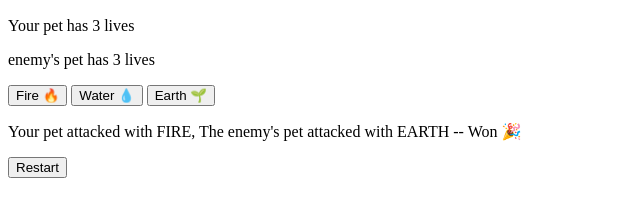
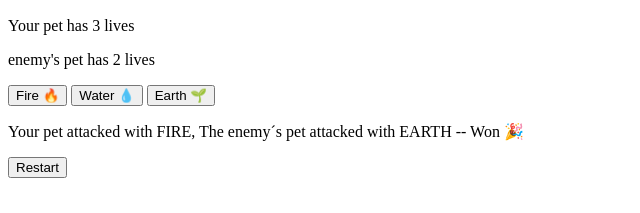
Before and after one commit to cobymotion/MokemonByPlatzi, a plain HTML site: page mokemon.html in a window 1280 px wide. Both pictures are taken after a click on the button "Fire 🔥". Shown: the part 200-413 px from the top of the page, 0-640 px from the left. Drawn offline with Linux system fonts and the light colour scheme.

Commit message:
Counter lifes

```diff
--- a/js/mokemon.js
+++ b/js/mokemon.js
@@ -1,6 +1,8 @@
 
 let playerAttack
 let enemyAttack
+let playerLifes = 3
+let enemyLifes = 3
 
 function randomNumber (min, max ){
   return Math.floor(Math.random() * (max - min + 1) + min )
@@ -83,10 +85,34 @@ function randomSelectEnemyAttack() {
 }
 
 function updateMessages(){
-  let spanPlayerAtack = document.getElementById('player-attack')
-  let spanEnemyAtack = document.getElementById('enemy-attack')
-  spanPlayerAtack.innerHTML = playerAttack
-  spanEnemyAtack.innerHTML = enemyAttack
+  let result = combat()
+  let messageSection = document.getElementById('messages')
+
+  let phrase = document.createElement('p');
+  phrase.innerHTML = 'Your pet attacked with '+ playerAttack +', The enemy´s pet attacked with ' + enemyAttack + ' -- ' + result
+  messageSection.appendChild(phrase)
+
+}
+
+function combat() {
+
+  let spanPlayerLifes = document.getElementById('playerLifes')
+  let spanEnemyLifes = document.getElementById('enemyLifes')
+
+  if(playerAttack == enemyAttack){
+    return 'Draw 😬';
+  } else if((playerAttack=='FIRE' && enemyAttack=='EARTH')
+            || (playerAttack=='EARTH' && enemyAttack=='WATER')
+            || (playerAttack=='WATER' && enemyAttack=='FIRE')){
+              enemyLifes--;
+              spanEnemyLifes.innerHTML = enemyLifes
+              return 'Won 🎉';
+            }
+            else {
+              playerLifes--;
+              spanPlayerLifes.innerHTML = playerLifes
+              return 'LOST 😵';
+            }
 }
 
 function startGame() {
--- a/mokemon.html
+++ b/mokemon.html
@@ -30,8 +30,8 @@
 
     <section id="select attack">
         <h2>Choose your attack</h2>
-        <p>Your <span id="petNamePlayer"></span> pet has <span>3</span> lives</p>
-        <p><span id="petNameEnemy"></span> enemy's pet has <span>3</span> lives</p>
+        <p>Your <span id="petNamePlayer"></span> pet has <span id="playerLifes">3</span> lives</p>
+        <p><span id="petNameEnemy"></span> enemy's pet has <span id="enemyLifes">3</span> lives</p>
         <p>
             <button id="button-fire">Fire 🔥</button>
             <button id="button-water">Water 💧</button>
@@ -40,7 +40,7 @@
     </section>
 
     <section id="messages">
-        <p>Your pet attacked with <span id="player-attack"></span>, The enemy's pet attacked with <span id="enemy-attack"></span> -- Won 🎉</p>
+        <p></p>
     </section>
 
     <section id="reload">
```
